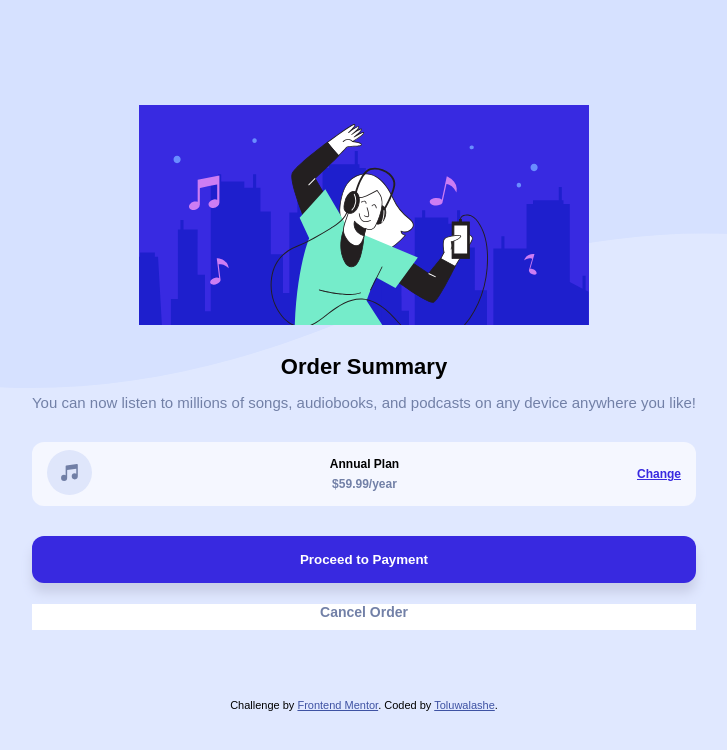
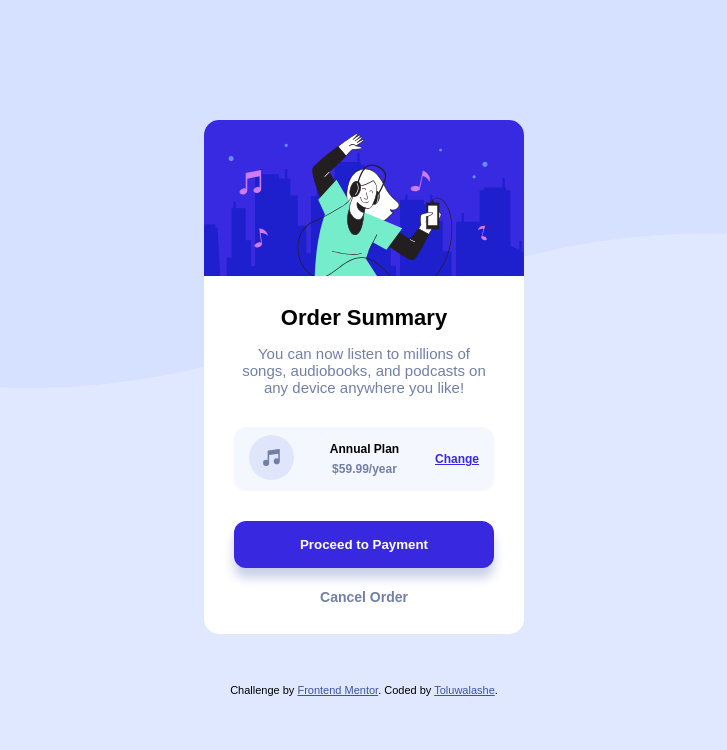
Before and after one commit to Toluwaa-o/Order-summary-card, a plain HTML site: page index.html in a window 1280 px wide. Shown: the whole page, without its empty margins (276-1003 px from the left). Drawn offline with Linux system fonts and the light colour scheme.

Commit message:
Update style.css

```diff
--- a/style.css
+++ b/style.css
@@ -18,7 +18,7 @@ body {
     font-family: 'Red Hat Display', sans-serif;
 }
 
-.container {
+main {
     display: grid;
     background: white;
     max-width: 320px;
@@ -27,7 +27,7 @@ body {
     overflow: hidden;
 }
 
-.container div img {
+main div img {
     max-width: 100%;
 }
 
```
